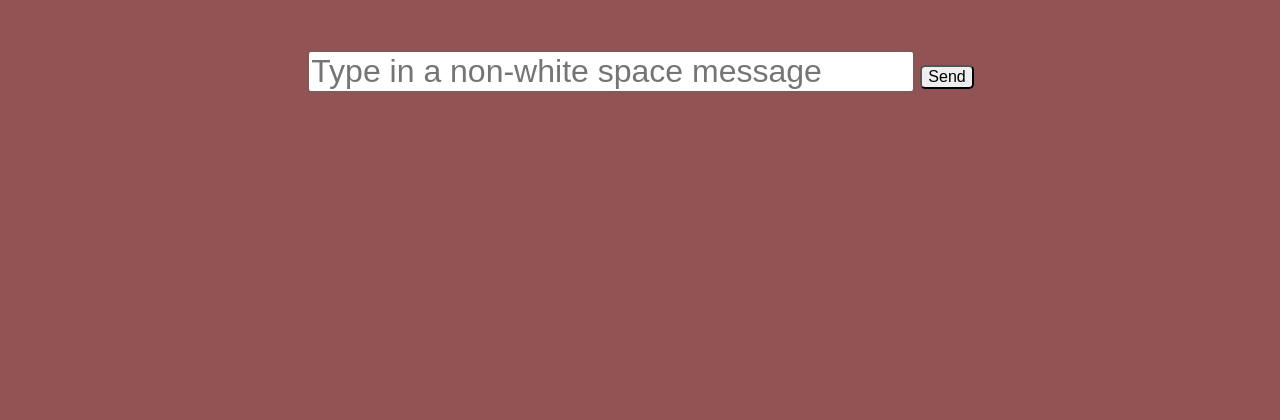
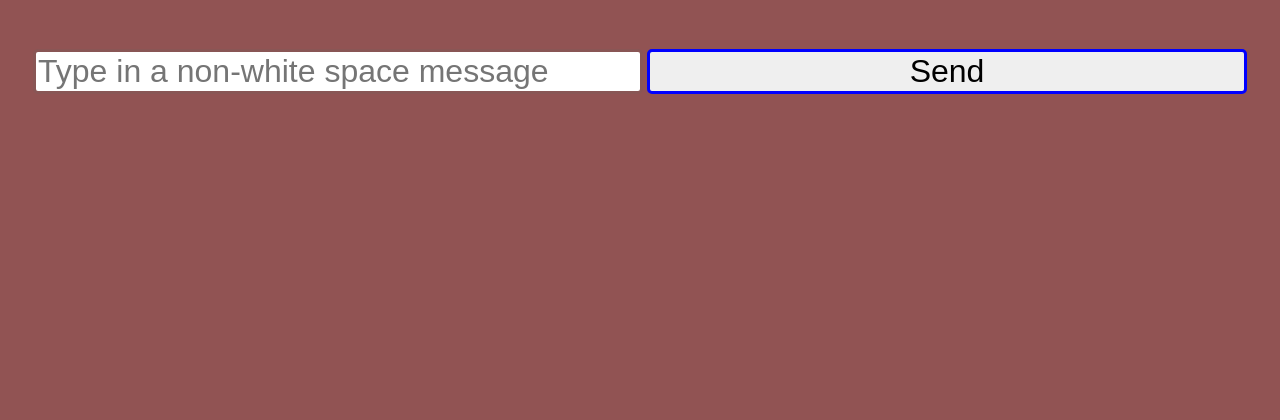
Before and after one commit to juliehutchinson001/sockets, a website: page public/index.html in a window 1280 px wide. Shown: the part 396-816 px from the top of the page. Drawn offline with nearby package versions, Linux system fonts and the light colour scheme; no server answers.

Commit message:
fix: change button to input for correct form submission

```diff
--- a/public/index.html
+++ b/public/index.html
@@ -19,7 +19,7 @@
         pattern=".*\S.*"
         placeholder="Type in a non-white space message"
       />
-      <button type="button">Send</button>
+      <input type="submit" value="Send" />
     </form>
     <p class="app-response"></p>
     <script src="/socket.io/socket.io.js"></script>
```
